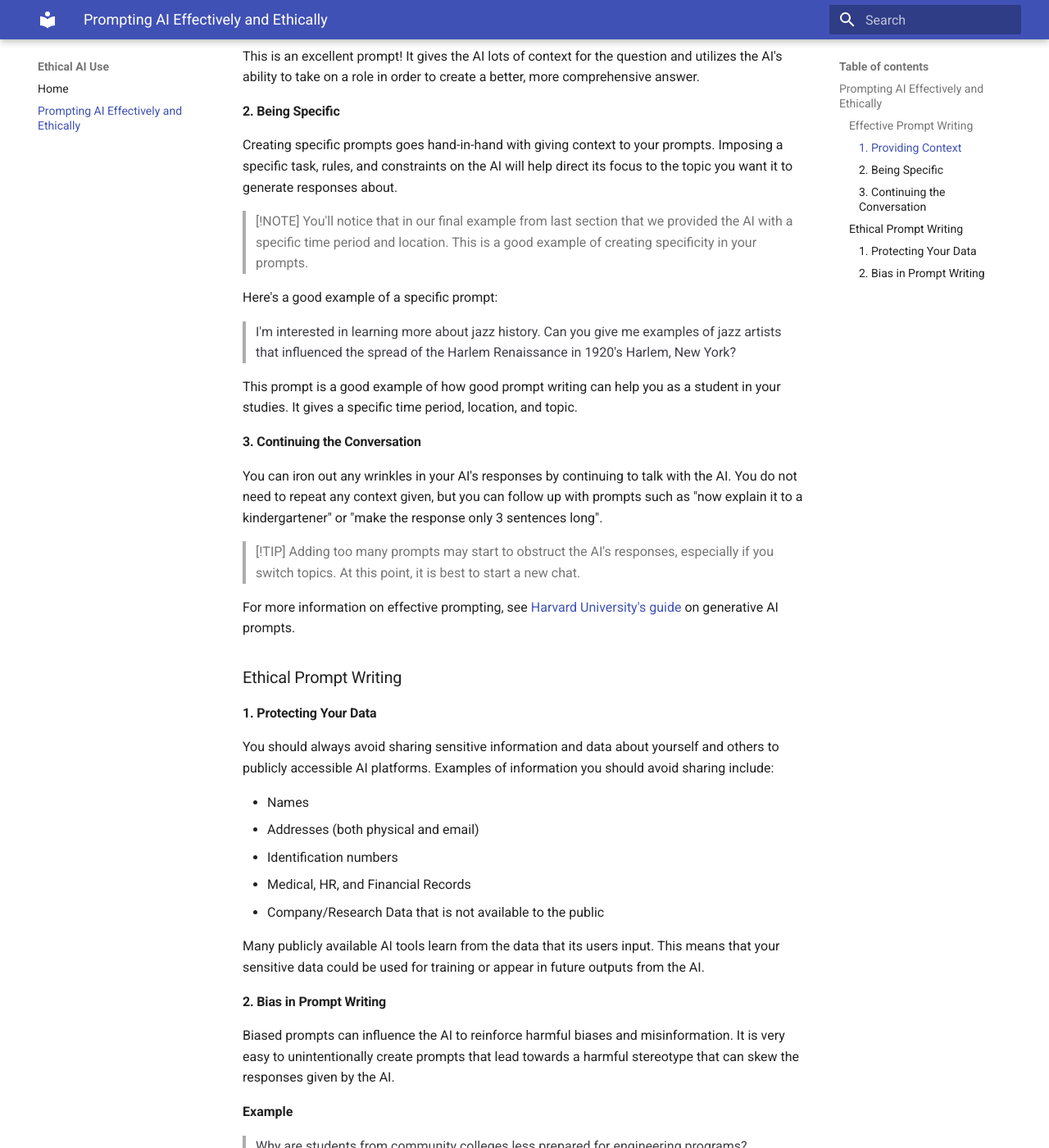
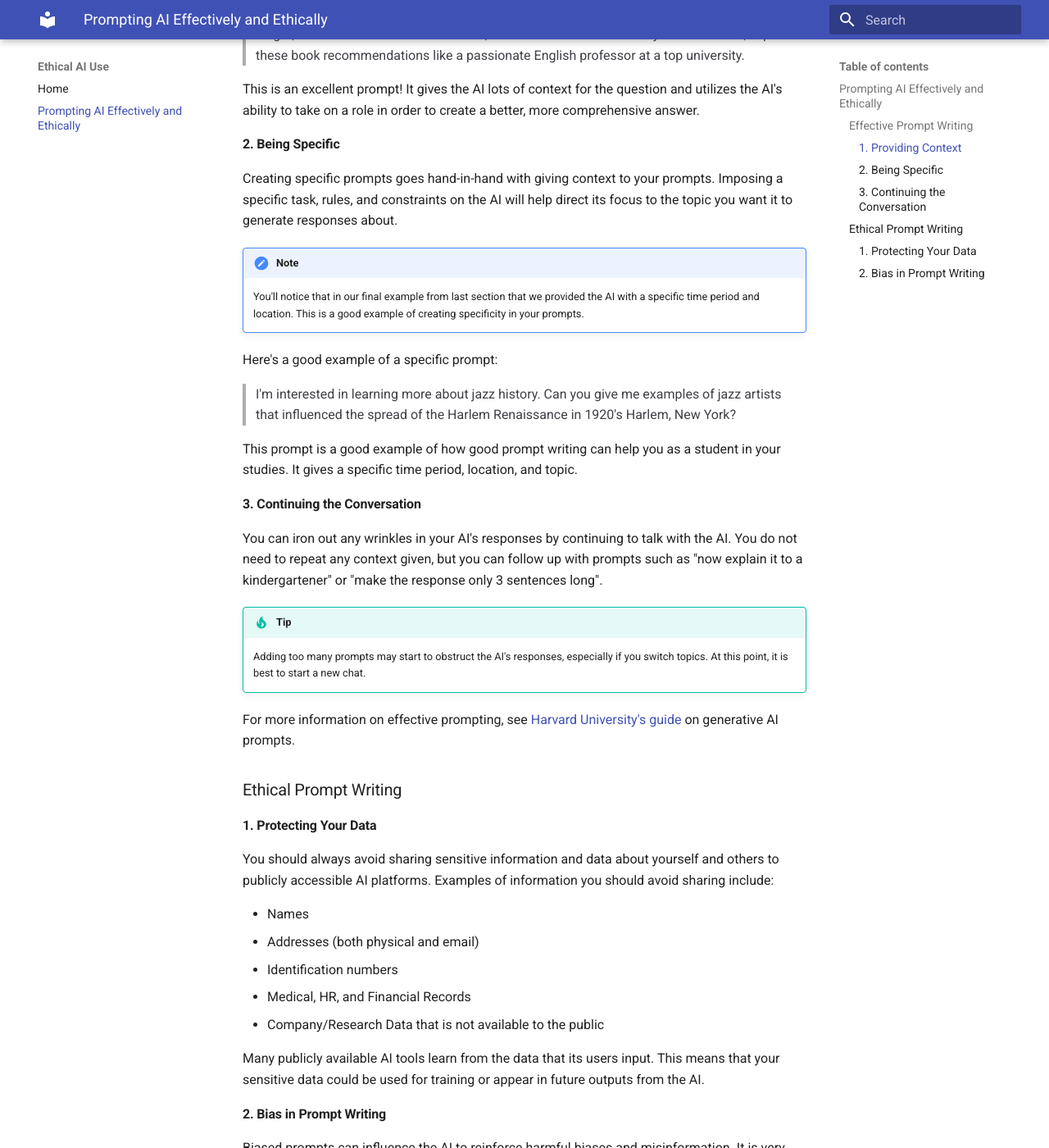
Before and after one commit to tscar43/tscar43.github.io, an MkDocs documentation site: the page built from docs/Prompting-AI-Effectively-and-Ethically.md, in a window 1280 px wide and 1400 px high, scrolled down 1008 px. Shown: the whole window at 82% size. Built offline with MkDocs 1.6.1 and Material for MkDocs 9.7.7, drawn with Linux system fonts in a browser that asks for light colours; some of the changed text lies outside the part shown.

Commit message:
Updated ethics section

```diff
--- a/docs/Prompting-AI-Effectively-and-Ethically.md
+++ b/docs/Prompting-AI-Effectively-and-Ethically.md
@@ -7,8 +7,10 @@ Prompting AI is a large part of using AI effectively and ethically. Good prompt
 #### 1. Providing Context
 
 Giving context in your prompts to the AI assists the AI by giving it more parameters to work with. The AI will provide a more in depth answer based on the context of your problem compared to a simpler prompt.
->[!TIP]
->Asking the AI to take on a character or voice is also an effective strategy in prompt writing
+
+!!! tip
+
+    Asking the AI to take on a character or voice is also an effective strategy in prompt writing
 
 Let's take a look at some different prompts
 
@@ -34,8 +36,9 @@ This is an excellent prompt! It gives the AI lots of context for the question an
 
 Creating specific prompts goes hand-in-hand with giving context to your prompts. Imposing a specific task, rules, and constraints on the AI will help direct its focus to the topic you want it to generate responses about.
 
->[!NOTE]
->You'll notice that in our final example from last section that we provided the AI with a specific time period and location. This is a good example of creating specificity in your prompts.
+!!! note
+
+    You'll notice that in our final example from last section that we provided the AI with a specific time period and location. This is a good example of creating specificity in your prompts.
 
 Here's a good example of a specific prompt:
 
@@ -46,8 +49,9 @@ This prompt is a good example of how good prompt writing can help you as a stude
 #### 3. Continuing the Conversation
 
 You can iron out any wrinkles in your AI's responses by continuing to talk with the AI. You do not need to repeat any context given, but you can follow up with prompts such as "now explain it to a kindergartener" or "make the response only 3 sentences long".
->[!TIP]
->Adding too many prompts may start to obstruct the AI's responses, especially if you switch topics. At this point, it is best to start a new chat.
+!!! tip
+
+    Adding too many prompts may start to obstruct the AI's responses, especially if you switch topics. At this point, it is best to start a new chat.
 
 For more information on effective prompting, see [Harvard University's guide](https://www.huit.harvard.edu/news/ai-prompts) on generative AI prompts.
 
@@ -69,9 +73,9 @@ Many publicly available AI tools learn from the data that its users input. This
 
 Biased prompts can influence the AI to reinforce harmful biases and misinformation. It is very easy to unintentionally create prompts that lead towards a harmful stereotype that can skew the responses given by the AI.
 
-**Example**
+!!! example
 
-><span style = "color:#3F3F46">Why are students from community colleges less prepared for engineering programs?</span>
+    Why are students from community colleges less prepared for engineering programs?</span>
 
 This prompt assumes that transfer students from community colleges are already less prepared than a student who attended a 4-year university from the start of their college career. This shows how a prompt that contains a harmful bias will affect how the AI responds to the prompt.
 
--- a/mkdocs.yml
+++ b/mkdocs.yml
@@ -2,3 +2,8 @@ site_name: Ethical AI Use
 site_url: https://tscar43.github.io
 theme:
   name: material
+
+markdown_extensions:
+  - admonition
+  - pymdownx.details
+  - pymdownx.superfences
```
Also changed, not shown: other parts of docs/Prompting-AI-Effectively-and-Ethically.md (+3 -2 lines).
